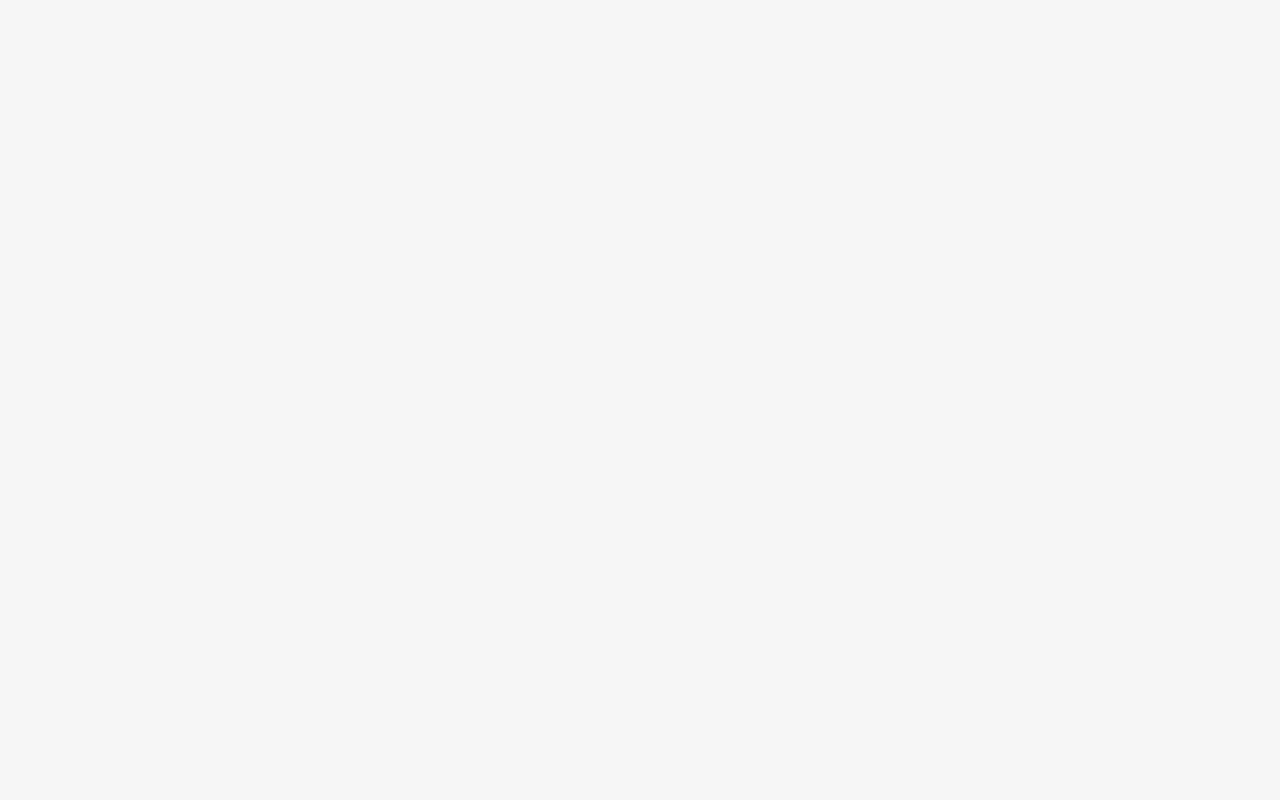
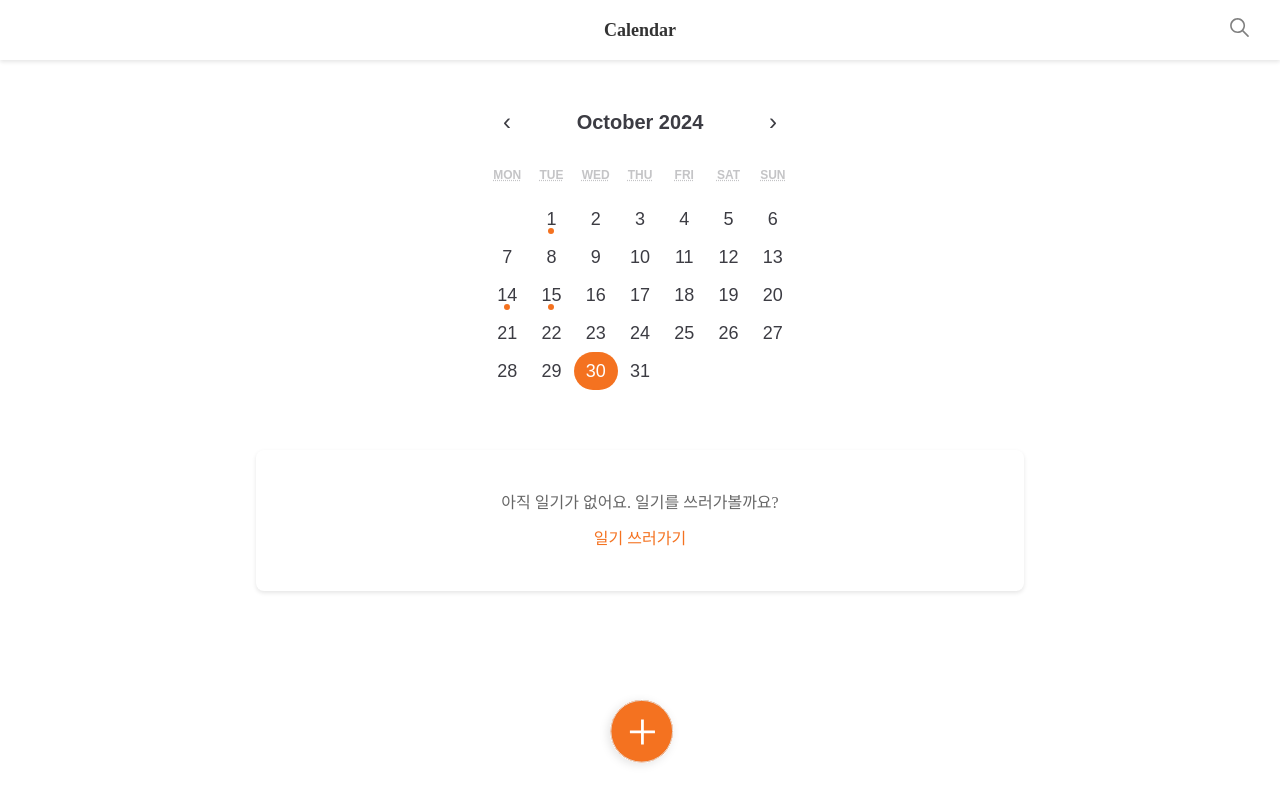
Before and after one commit to moyeothon/team05_FE, a React (Vite) app: page /calendar in a window 1280 px wide. Before the commit this address had no page. Built offline with nearby package versions, Linux system fonts and the light colour scheme.

Commit message:
FEAT_dummy

```diff
--- a/src/App.jsx
+++ b/src/App.jsx
@@ -2,16 +2,18 @@ import { BrowserRouter } from 'react-router-dom';
 import { Routes, Route } from 'react-router-dom';
 import Writing from './pages/Writing/Writing';
 import EmotionMusicPage from './pages/Emotional/EmotionMusicPage';
+import Calender from './pages/Calender/Calender.jsx';
 import { ToastContainer } from 'react-toastify';
 import 'react-toastify/dist/ReactToastify.css';
-
+import Start from './pages/StartApp';
 function App() {
   return (
     <BrowserRouter>
       <Routes>
+        <Route path="/" element={<Start />} />
         <Route path="/writing" element={<Writing />} />
         <Route path="/emotion" element={<EmotionMusicPage />} />
-        {/* 필요한 다른 라우트들 */}
+        <Route path="/calendar" element={<Calender />} />
       </Routes>
       <ToastContainer
         position="top-center"
--- a/src/components/DiarySection/DiarySection.css
+++ b/src/components/DiarySection/DiarySection.css
@@ -22,6 +22,16 @@
 .diary-content {
   margin-bottom: 15px;
   line-height: 1.6;
+}
+
+.diary-content p {
+  display: -webkit-box;
+  -webkit-line-clamp: 2;
+  -webkit-box-orient: vertical;
+  overflow: hidden;
+  text-overflow: ellipsis;
+  margin: 0;
+  word-break: break-word;
 }
 
 .diary-entry {
@@ -72,4 +82,24 @@
 
 .emotion-tags-2{
     margin-bottom: 10px;
+    display: flex;
+    flex-wrap: wrap;
+    gap: 8px;
 }
+
+.emotion-tag-2{
+  padding: 8px 8px !important;
+  background-color: #ffffff;
+  border-radius: 16px;
+  border: 1px solid #F47220;
+  font-size: 12px;
+  font-weight: 400;
+  color: #F47220;
+  box-shadow: 0 1px 4px rgba(0, 0, 0, 0.2);
+  width: fit-content;
+  display: inline-flex;
+  align-items: center;
+  justify-content: center;
+  line-height: 1;
+  white-space: nowrap;
+}
--- a/src/components/Header.jsx
+++ b/src/components/Header.jsx
@@ -2,20 +2,26 @@ import React from 'react';
 import { useNavigate, useLocation } from 'react-router-dom';
 import './Header.css';
 
-const Header = ({ diaryText, onNext }) => {
+const Header = ({ diaryText, selectedDate, onNext }) => {
   const navigate = useNavigate();
   const location = useLocation();
 
   const handleNext = () => {
     if (location.pathname === '/writing') {
       if (onNext()) {
-        navigate('/emotion', { state: { diaryText } });
+        navigate('/emotion', { state: { diaryText, selectedDate } });
       }
     }
   };
 
   const handleBack = () => {
-    navigate(-1);
+    if (location.pathname === '/emotion') {
+      navigate('/writing', {
+        state: { selectedDate }
+      });
+    } else if(location.pathname === '/writing'){
+      navigate('/calendar');
+    }
   };
 
   return (
@@ -25,7 +31,7 @@ const Header = ({ diaryText, onNext }) => {
           <span className="back" onClick={handleBack}>뒤로</span>
         </div>
         <div className="header-left">
-          <span className="date">10월 29일 화요일</span>
+          <span className="date">일기 쓰기</span>
         </div>
         <div className="header-right">
           {location.pathname === '/writing' && (
--- /dev/null
+++ b/src/dummyData/diaryData.js
@@ -0,0 +1,42 @@
+export const diaryData = [
+  {
+    content: "오늘은 퇴근길에 우연히 좋아하는 노래가 나와서 기분이 좋았다. 날씨도 선선하고 걷기 딱 좋은 날이었어서 버스 한 정거장을 걸어갔다. 이런 소소한 행복이 있어 감사한 하루.",
+    createAt: "2024-10-15T18:30:00",
+    feelings: ["행복", "감사", "평온"],
+    artist: "아이유",
+    song: "밤편지",
+    image: "https://example.com/images/evening_walk.jpg"
+  },
+  {
+    content: "프로젝트 마감이 다가오는데 생각보다 진도가 안 나가서 걱정이다. 불안한 마음을 달래려고 좋아하는 팝송을 들으며 집중했다. 내일은 더 잘될 거야.",
+    createAt: "2024-10-14T22:15:00",
+    feelings: ["불안", "걱정", "희망"],
+    artist: "Coldplay",
+    song: "Fix You",
+    image: "https://example.com/images/late_night_work.jpg"
+  },
+  {
+    content: "친구들과 오랜만에 만나서 맛있는 저녁 먹고 노래방도 갔다. 스트레스가 확 풀리는 것 같아서 좋았다. 역시 우정은 최고의 힐링이야!",
+    createAt: "2024-10-01T20:45:00",
+    feelings: ["즐거움", "설렘", "우정"],
+    artist: "버스커버스커",
+    song: "벚꽃엔딩",
+    image: "https://example.com/images/friends_karaoke.jpg"
+  },
+  {
+    content: "아침에 일어나자마자 비가 오는 소리가 들렸다. 창밖을 바라보며 조용히 커피를 마시는데 너무 평화로웠다. 이런 날엔 잔잔한 재즈가 딱이야.",
+    createAt: "2024-11-12T09:20:00",
+    feelings: ["평화", "여유", "감성"],
+    artist: "Norah Jones",
+    song: "Don't Know Why",
+    image: "https://example.com/images/rainy_morning.jpg"
+  },
+  {
+    content: "오늘은 기분 전환 겸 러닝을 했다. 한강변을 달리면서 듣는 음악이 꿀맛이었다. 상쾌한 바람을 맞으니 에너지가 충전되는 기분!",
+    createAt: "2024-11-01T17:00:00",
+    feelings: ["상쾌", "활력", "도전"],
+    artist: "BTS",
+    song: "Permission to Dance",
+    image: "https://example.com/images/hanriver_running.jpg"
+  }
+];
--- a/src/pages/Calender/Calender.css
+++ b/src/pages/Calender/Calender.css
@@ -44,29 +44,6 @@
   margin-top: 30px;
   border-radius: 10px;
   margin-left: 12px;
-}
-
-.tags {
-  display: flex;
-  gap: 10px;
-  margin-top: -15px;
-  padding-bottom: 10px;
-  box-shadow: 0px 4px 6px #00000026;
-
-}
-
-.emotion-tag {
-  padding: 5px 10px;
-  background-color: white;
-  border-radius: 100px;
-  border: 1px solid #F47220;
-  cursor: pointer;
-  color: #F47220;
-  height: 15px;
-  width: 35px;
-  text-align: center;
-  font-size: 12px;
-  box-shadow: 0px 4px 6px #00000026;
 }
 
 
@@ -379,3 +356,30 @@
 .react-calendar__navigation__prev2-button {
     display: none !important;
 }
+
+.no-diary-message {
+    text-align: center;
+    padding: 40px 20px;
+    color: #666;
+    font-size: 16px;
+    line-height: 1.6;
+    background-color: #fff;
+    border-radius: 8px;
+    box-shadow: 0 2px 4px rgba(0, 0, 0, 0.1);
+    margin: 20px 0;
+    cursor: pointer;
+    transition: all 0.2s ease;
+}
+
+.no-diary-message:hover {
+    background-color: #f8f8f8;
+    transform: translateY(-2px);
+    box-shadow: 0 4px 8px rgba(0, 0, 0, 0.1);
+}
+
+.no-diary-message .go-to-write {
+    color: #F47220;
+    margin-top: 10px;
+    display: inline-block;
+    font-weight: 500;
+}
--- a/src/pages/Calender/Calender.jsx
+++ b/src/pages/Calender/Calender.jsx
@@ -1,4 +1,5 @@
 import React, { useState } from 'react';
+import { useNavigate } from 'react-router-dom';
 import './Calender.css';
 import Calendar from "react-calendar";
 import moment from 'moment';
@@ -6,23 +7,41 @@ import "react-calendar/dist/Calendar.css";
 import { IoIosSearch } from "react-icons/io";
 import playbutton from '../../assets/playbutton.png';
 import DiarySection from '../../components/DiarySection/DiarySection';
+import { diaryData } from '../../dummyData/diaryData';
 
 const Calender = () => {
+    const navigate = useNavigate();
     const [value, onChange] = useState(new Date());
     const [activeDate, setActiveDate] = useState(null);
 
-    // 임의로 일정 있는 날짜 설정
+    // 실제 일기 데이터가 있는 날짜 확인
     const hasSchedule = (date) => {
-        const schedules = [
-            '2024-10-01',
-            '2024-10-15'
-        ];
-        return schedules.includes(moment(date).format("YYYY-MM-DD"));
+        const formattedDate = moment(date).format("YYYY-MM-DD");
+        return diaryData.some(diary =>
+            moment(diary.createAt).format("YYYY-MM-DD") === formattedDate
+        );
     };
 
     const handleTileClick = (date) => {
         const formattedDate = moment(date).format("YYYY-MM-DD");
         setActiveDate(activeDate === formattedDate ? null : formattedDate);
+    };
+
+    // 선택된 날짜의 일기 데이터 찾기
+    const getSelectedDayDiaries = () => {
+        const formattedValue = moment(value).format("YYYY-MM-DD");
+        return diaryData.filter(diary =>
+            moment(diary.createAt).format("YYYY-MM-DD") === formattedValue
+        );
+    };
+
+    const selectedDiaries = getSelectedDayDiaries();
+
+    // 글쓰기 페이지로 이동하는 함수
+    const handleWritingClick = () => {
+        navigate('/writing', {
+            state: { selectedDate: moment(value).format("YYYY-MM-DD") }
+        });
     };
 
     return (
@@ -52,15 +71,33 @@ const Calender = () => {
                                 dayOfWeek === 6 ? 'saturday' : ''
                             } ${activeDate === formattedDate ? 'active' : ''}`;
                         }}
+                        onDrillDown={null}
+                        showNeighboringMonth={false}
                     />
                 </div>
 
-                <DiarySection value={value} playbutton={playbutton} />
-                <DiarySection value={value} playbutton={playbutton} />
+                {selectedDiaries.length > 0 ? (
+                    selectedDiaries.map((diary, index) => (
+                        <DiarySection
+                            key={index}
+                            value={value}
+                            playbutton={playbutton}
+                            diaryData={diary}
+                        />
+                    ))
+                ) : (
+                    <div className='no-diary-message' onClick={handleWritingClick}>
+                        아직 일기가 없어요. 일기를 쓰러가볼까요?
+                        <br/>
+                        <span className="go-to-write">
+                            일기 쓰러가기
+                        </span>
+                    </div>
+                )}
             </div>
 
-            <button className='plusbutton'>
-                <img src="/Calender_add_icon.svg" alt="일정 추가" />
+            <button className='plusbutton' onClick={handleWritingClick}>
+                <img src="/Calender_add_icon.svg" alt="일기 추가" />
             </button>
         </div>
     );
--- a/src/pages/Emotional/EmotionMusicPage.css
+++ b/src/pages/Emotional/EmotionMusicPage.css
@@ -174,19 +174,20 @@ body {
 }
 
 .emotion-tag {
-    padding: 10px 12px;
+    padding: 6px 12px;
     background-color: #ffffff;
     border-radius: 16px;
     border: 1px solid #F47220;
-    font-size: 14px;
+    font-size: 12px;
     font-weight: 400;
     color: #F47220;
     box-shadow: 0 1px 4px rgba(0, 0, 0, 0.2);
     width: fit-content;
-    display: flex;
+    display: inline-flex;
     align-items: center;
+    justify-content: center;
     line-height: 1;
-    height: 28px;
+    white-space: nowrap;
 }
 
 .music-item {
@@ -474,3 +475,26 @@ body {
     overflow-y: auto;
     flex: 1;
 }
+
+.loading-music {
+    background-color: #f8f8f8;
+    border-radius: 12px;
+    padding: 20px;
+    text-align: center;
+    color: #666;
+    font-size: 14px;
+    margin: 10px 0;
+    animation: pulse 1.5s infinite;
+}
+
+@keyframes pulse {
+    0% {
+        opacity: 0.6;
+    }
+    50% {
+        opacity: 1;
+    }
+    100% {
+        opacity: 0.6;
+    }
+}
--- a/src/pages/Writing/Writing.css
+++ b/src/pages/Writing/Writing.css
@@ -72,3 +72,11 @@
         border-radius: 12px;
     }
 }
+
+.selected-date {
+    padding: 10px 0;
+    color: #666;
+    font-size: 14px;
+    text-align: center;
+    margin-bottom: 10px;
+}
--- a/src/pages/Writing/Writing.jsx
+++ b/src/pages/Writing/Writing.jsx
@@ -1,10 +1,15 @@
 import React, { useState } from 'react';
+import { useLocation, useNavigate } from 'react-router-dom';
 import './Writing.css';
 import Header from '../../components/Header';
 import { toast } from 'react-toastify';
 import 'react-toastify/dist/ReactToastify.css';
+import moment from 'moment';
 
 const Writing = () => {
+  const location = useLocation();
+  const navigate = useNavigate();
+  const selectedDate = location.state?.selectedDate || moment().format("YYYY-MM-DD");
   const [diaryText, setDiaryText] = useState('');
 
   const validateDiary = () => {
@@ -24,15 +29,29 @@ const Writing = () => {
 
   const handleNext = () => {
     if (validateDiary()) {
-      // 다음 페이지로 이동하는 로직
+      navigate('/emotion', {
+        state: {
+          diaryText,
+          selectedDate
+        }
+      });
+      return true;
     }
+    return false;
   };
 
   return (
     <div className='writing-page'>
-      <Header diaryText={diaryText} onNext={handleNext}/>
+      <Header
+        diaryText={diaryText}
+        selectedDate={selectedDate}
+        onNext={handleNext}
+      />
       <div className="writing-content-background">
         <div className="writing-content-box">
+          <div className="selected-date">
+            {moment(selectedDate).format("YYYY년 MM월 DD일")}
+          </div>
           <textarea
             className='input-part'
             placeholder='오늘 하루는 어땠나요?'
```
Also changed, not shown: src/components/DiarySection/DiarySection.jsx (+11 -9 lines), src/pages/Emotional/EmotionMusicPage.jsx (+20 -6 lines).
